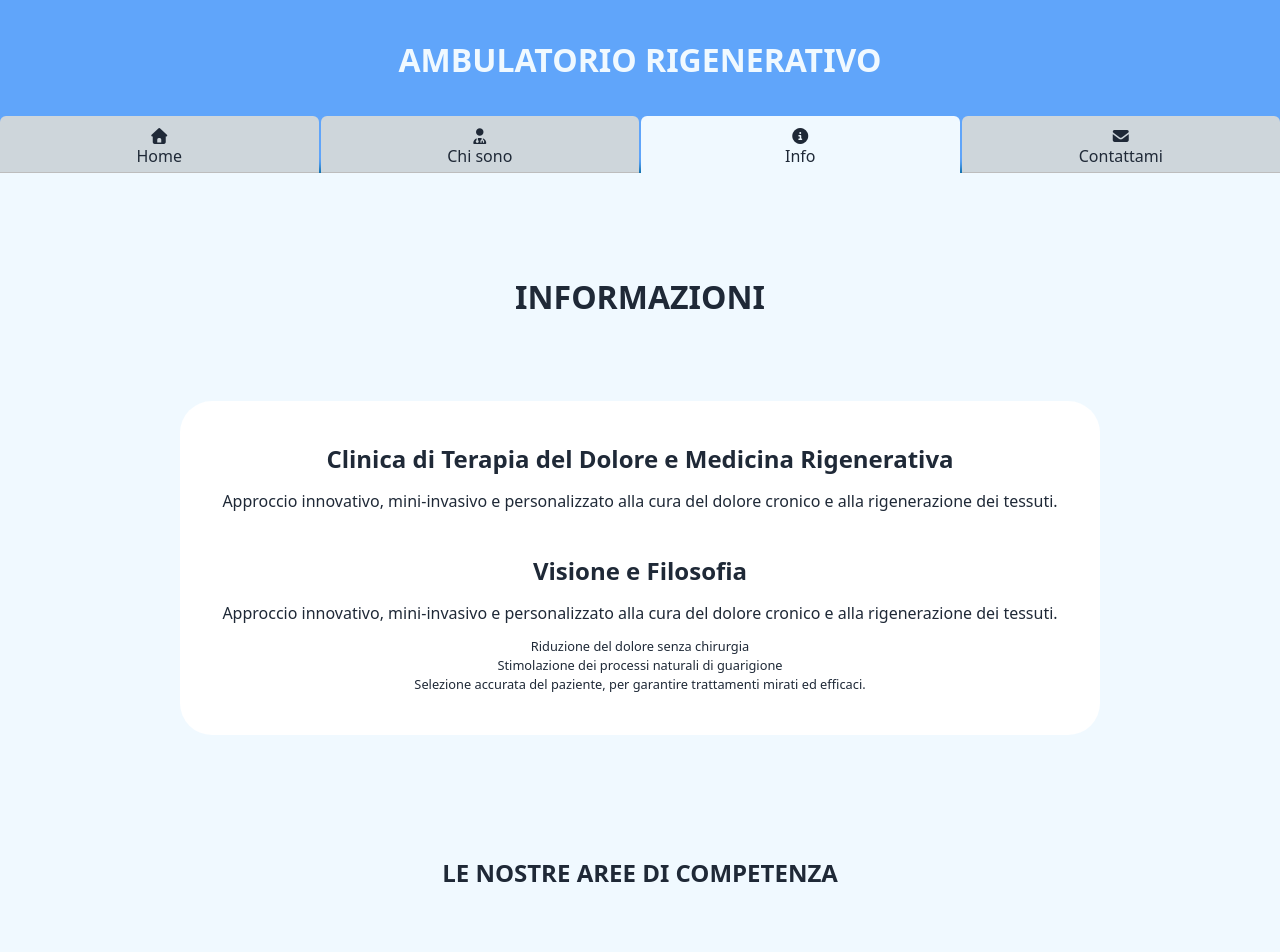
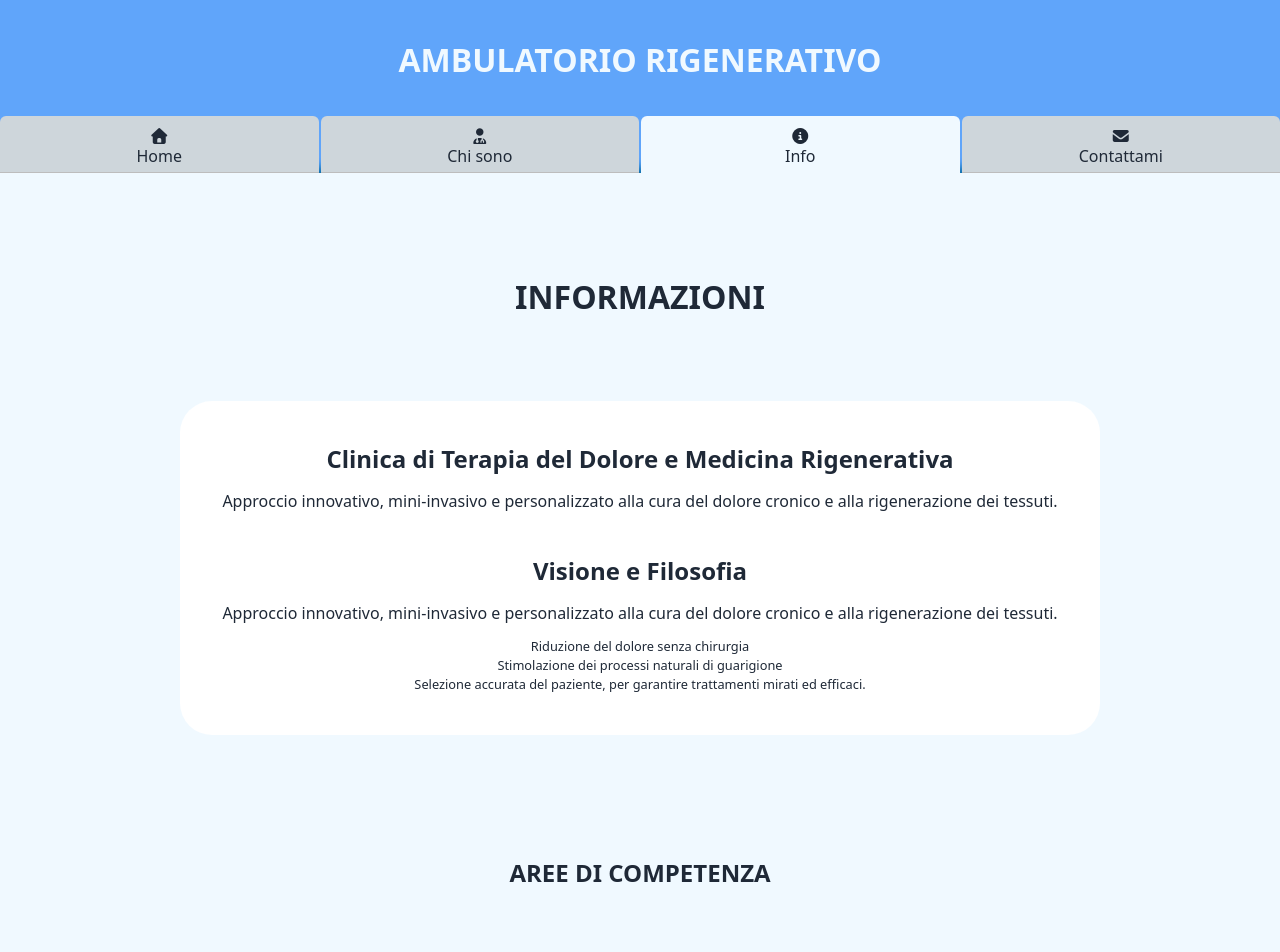
Before and after one commit to CarloDettori/heal-terapy-fe, a React (Vite) app: page /info in a window 1280 px wide. Shown: the top 952 px of the page. Built offline with nearby package versions, Linux system fonts and the light colour scheme.

Commit message:
some fix

```diff
--- a/src/index.css
+++ b/src/index.css
@@ -153,7 +153,7 @@ section {
 
 
 
-@media (max-width: 1030px) {
+@media (max-width: 1100px) {
     #footer-content-wrapper {
         flex-direction: column;
     }
--- a/src/pages/InfoPage.jsx
+++ b/src/pages/InfoPage.jsx
@@ -145,7 +145,7 @@ export default function InfoPage() {
 
                 </div>
             </div>
-            <h1 className="font-bold my-20 mb-0 p-10 text-center ">LE NOSTRE AREE DI COMPETENZA</h1>
+            <h1 className="font-bold my-20 mb-0 p-10 text-center ">AREE DI COMPETENZA</h1>
             <div className="flex flex-wrap justify-center my-20 mt-0 p-10 gap-10">
 
                 {infos.map((info) => {
```
